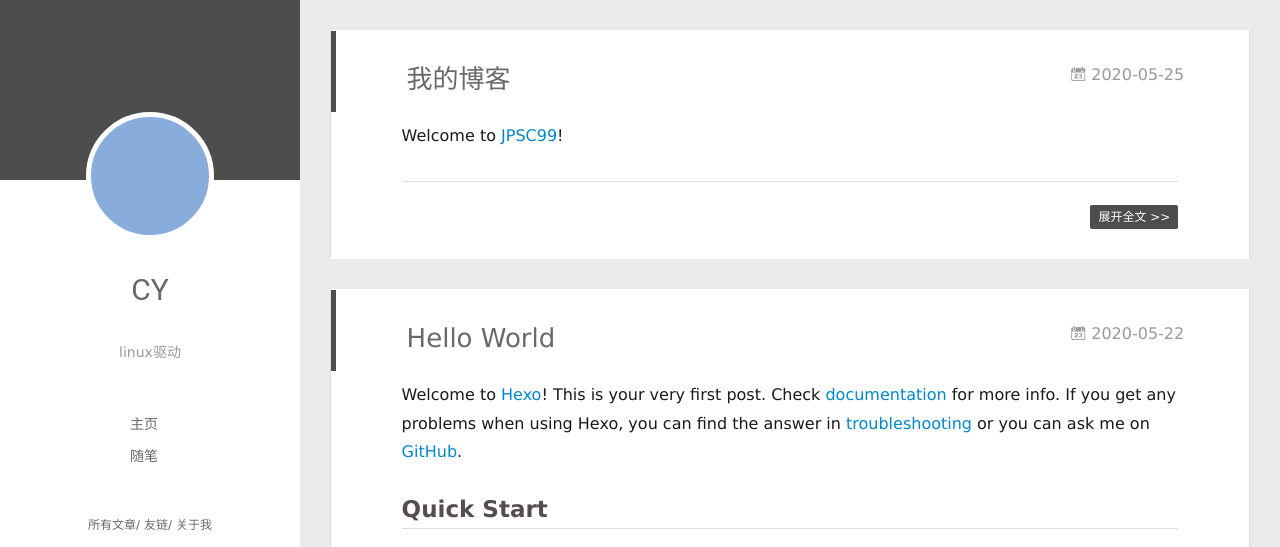
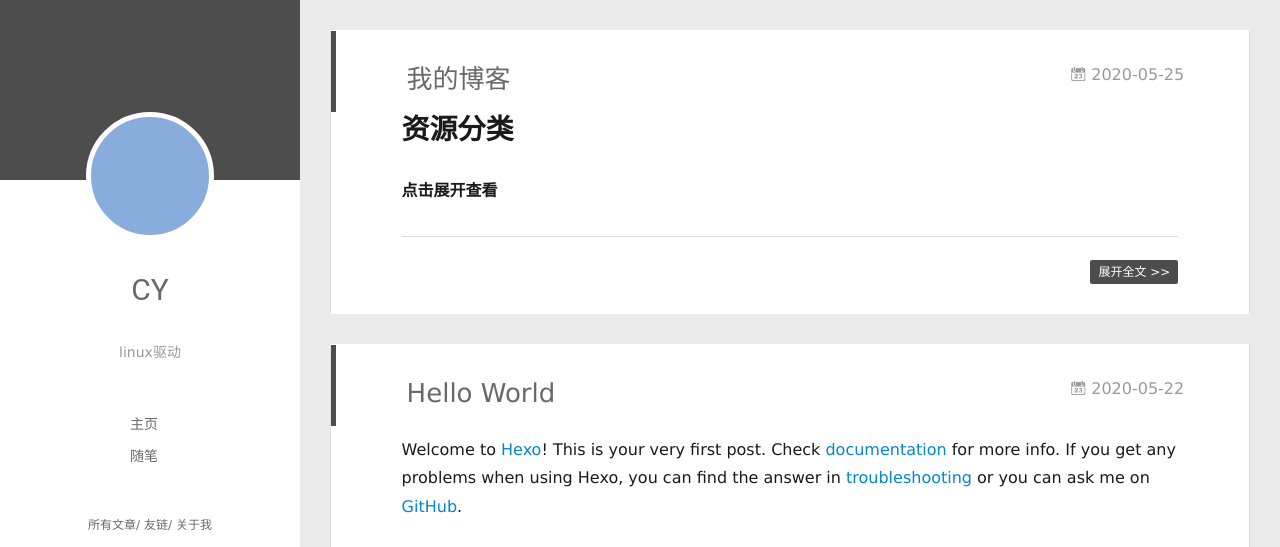
Before and after one commit to 373175376/373175376.github.io, a plain HTML site: page index.html in a window 1280 px wide. Shown: the top 547 px of the page. Drawn offline with Linux system fonts and the light colour scheme; no server answers.

Commit message:
Site updated: 2020-05-27 09:24:05

```diff
--- a/index.html
+++ b/index.html
@@ -176,7 +176,8 @@
 
     <div class="article-entry" itemprop="articleBody">
 
-        <p>Welcome to <a href="https://www.jpsc99.com/" target="_blank" rel="noopener">JPSC99</a>!</p>
+        <h1 id="资源分类"><a href="#资源分类" class="headerlink" title="资源分类"></a>资源分类</h1><p><b><details><summary>点击展开查看</summary></b></p>
+<p>Welcome to <a href="https://www.jpsc99.com/" target="_blank" rel="noopener">JPSC99</a>!</p>
 
 
 
```
Also changed, not shown: 2020/05/25/我的博客/index.html (+5 -4 lines).
